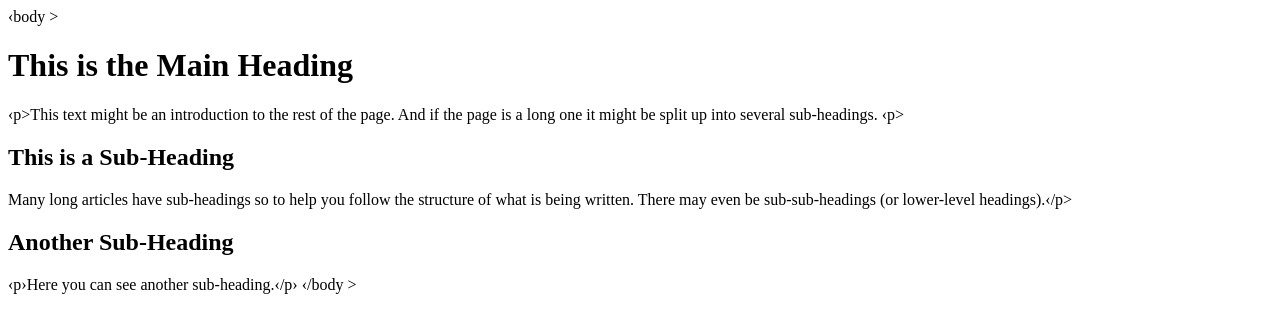
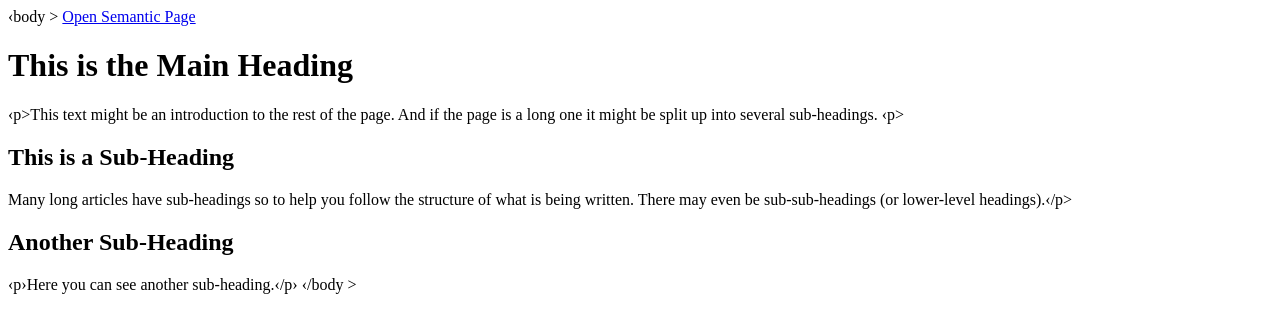
Before and after one commit to sduxjy9GGG/WEB1, a plain HTML site: page index.html in a window 1280 px wide. Drawn offline with Linux system fonts and the light colour scheme.

Commit message:
Update index.html

```diff
--- a/index.html
+++ b/index.html
@@ -1,5 +1,6 @@
 <html >
 ‹body >
+  <a href="semantic.html">Open Semantic Page</a>
 <h1>This is the Main Heading</h1>
 ‹p>This text might be an introduction to the rest of the page. And if the page is a long one it might be split up into several sub-headings. ‹p>
 <h2>This is a Sub-Heading</h2>
@@ -8,4 +9,5 @@
 <h2>Another Sub-Heading</h2>
 ‹p›Here you can see another sub-heading.‹/p›
 ‹/body >
+
 </html >
```
